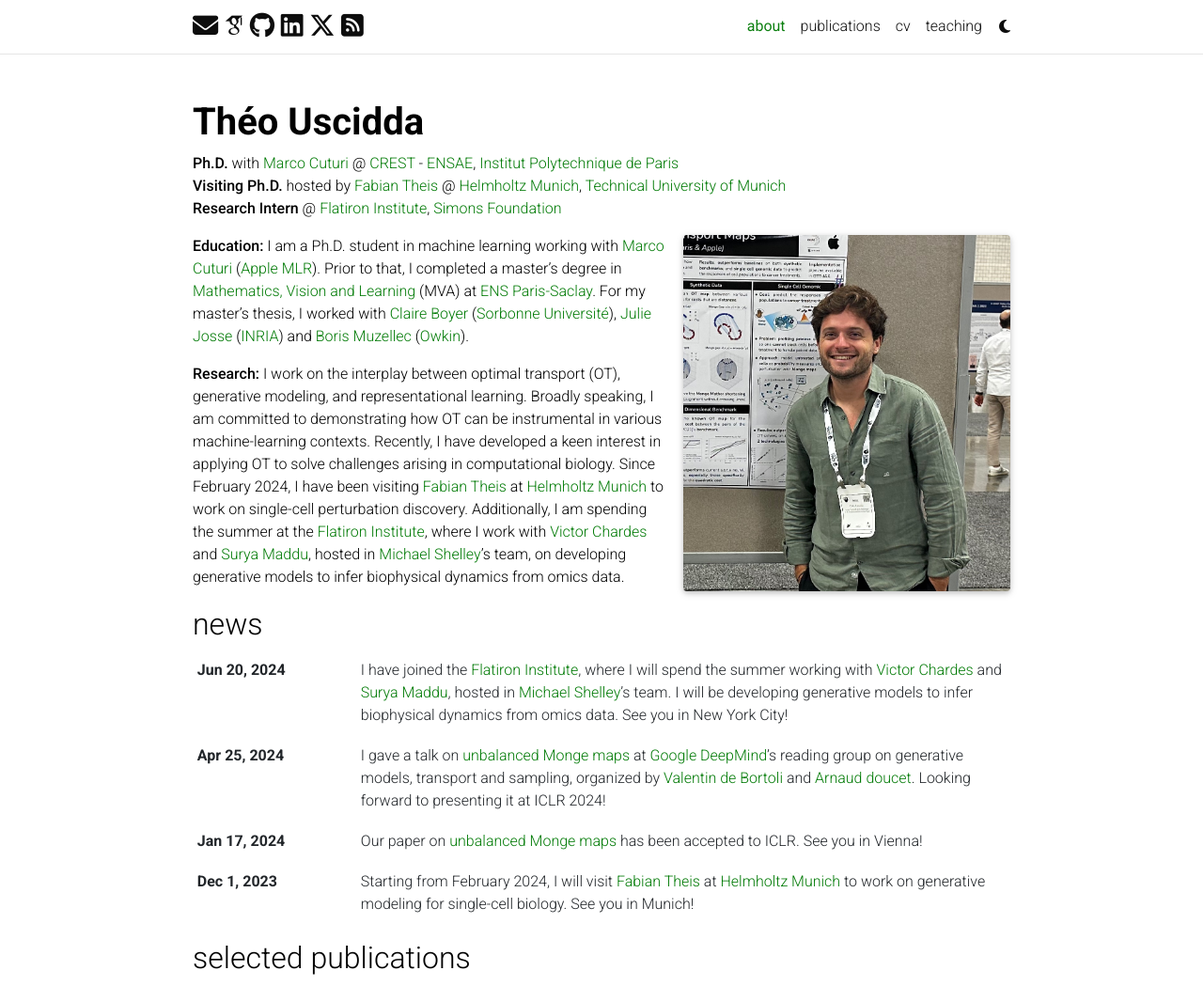
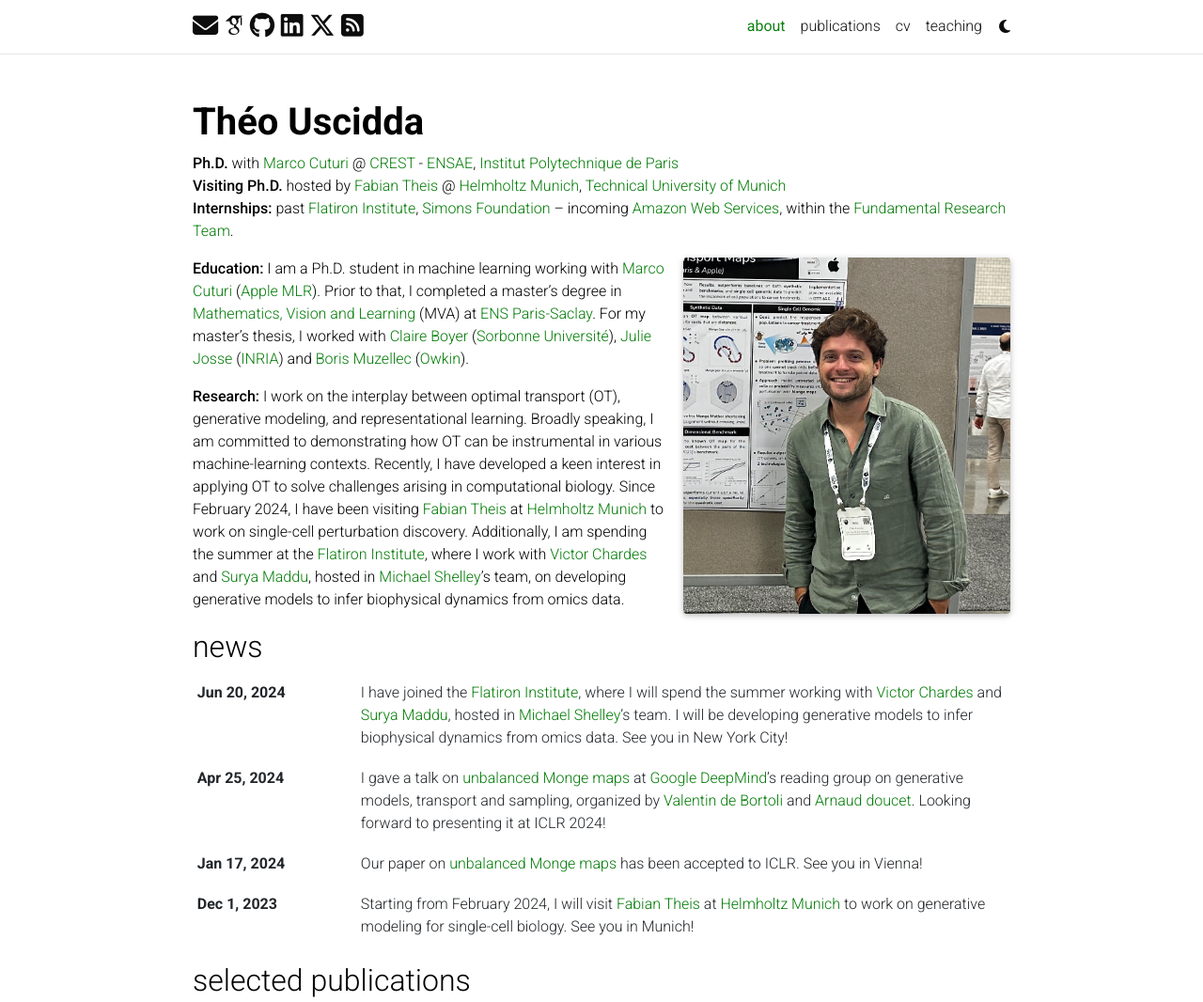
Before and after one commit to theouscidda6/theouscidda6.github.io, a Jekyll site: the page built from _pages/about.md, in a window 1280 px wide and 1380 px high, cut to the strip 0-1066 px from the top of the window. Shown: the whole strip at 94% size. Built offline with Jekyll 4.4.1, drawn with Linux system fonts in a browser that asks for light colours; full-size pictures stand in for the smaller copies a plugin makes; some web fonts are replaced; comment, search, counter and statistics services are not loaded; a style sheet for code colours, icons or effects is not loaded.

Commit message:
update bio

```diff
--- a/_pages/about.md
+++ b/_pages/about.md
@@ -5,7 +5,7 @@
 subtitle: |+
   <strong>Ph.D.</strong> with <a href="https://marcocuturi.net/">Marco Cuturi</a> @ <a href="https://crest.science/">CREST</a> - <a href="https://www.ensae.fr/">ENSAE</a>, <a href="https://www.ip-paris.fr/">Institut Polytechnique de Paris</a> <br>
   <strong>Visiting Ph.D.</strong> hosted by <a href="https://www.helmholtz-munich.de/en/icb/pi/fabian-theis">Fabian Theis</a> @ <a href="https://www.helmholtz-munich.de/en/icb/pi/fabian-theis">Helmholtz Munich</a>, <a href="https://www.tum.de/en/">Technical University of Munich</a> <br>
-  <strong>Research Intern</strong> @ <a href="https://www.simonsfoundation.org/flatiron/">Flatiron Institute</a>, <a href="https://www.simonsfoundation.org/">Simons Foundation</a>
+  <strong>Internships:</strong> past <a href="https://www.simonsfoundation.org/flatiron/">Flatiron Institute</a>, <a href="https://www.simonsfoundation.org/">Simons Foundation</a> – incoming <a href="https://www.amazon.science/"> Amazon Web Services</a>, within the <a href="https://www.amazon.science/"> Fundamental Research Team</a>.
 
 
 profile:
```
